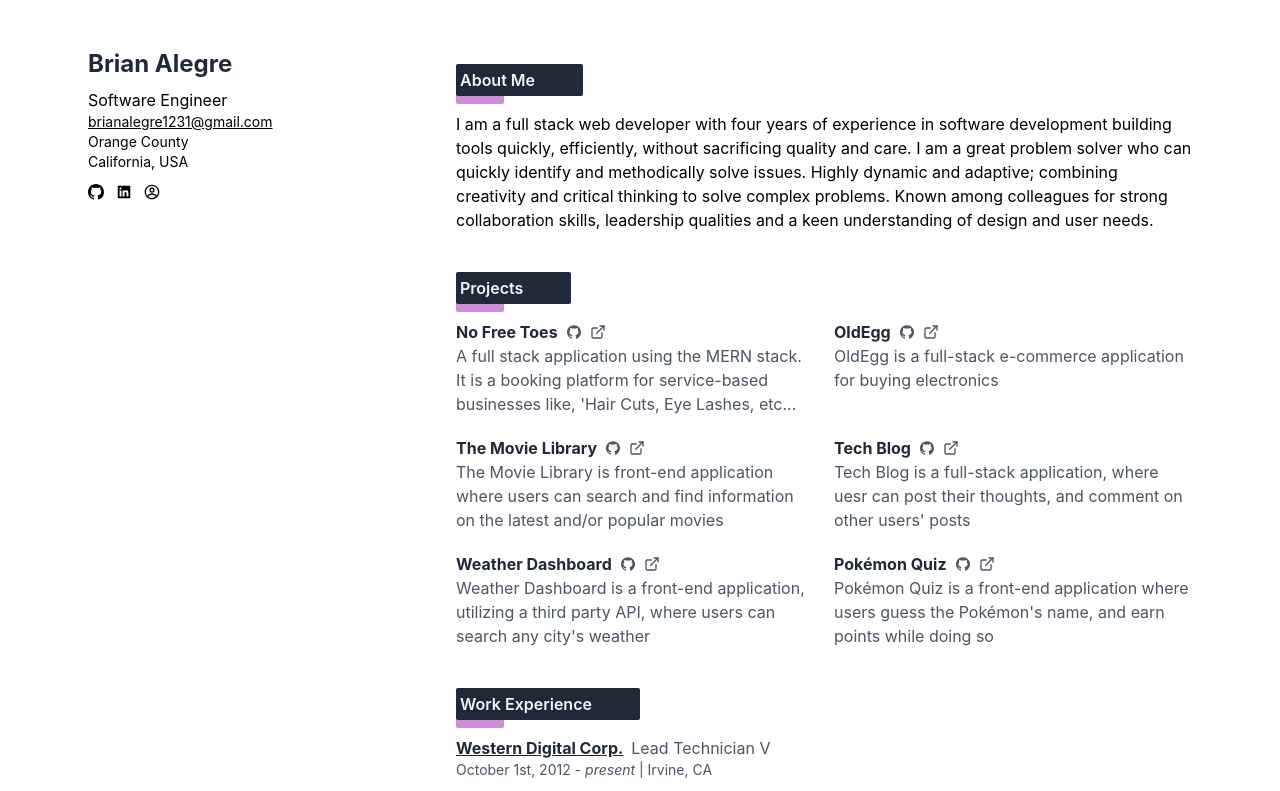
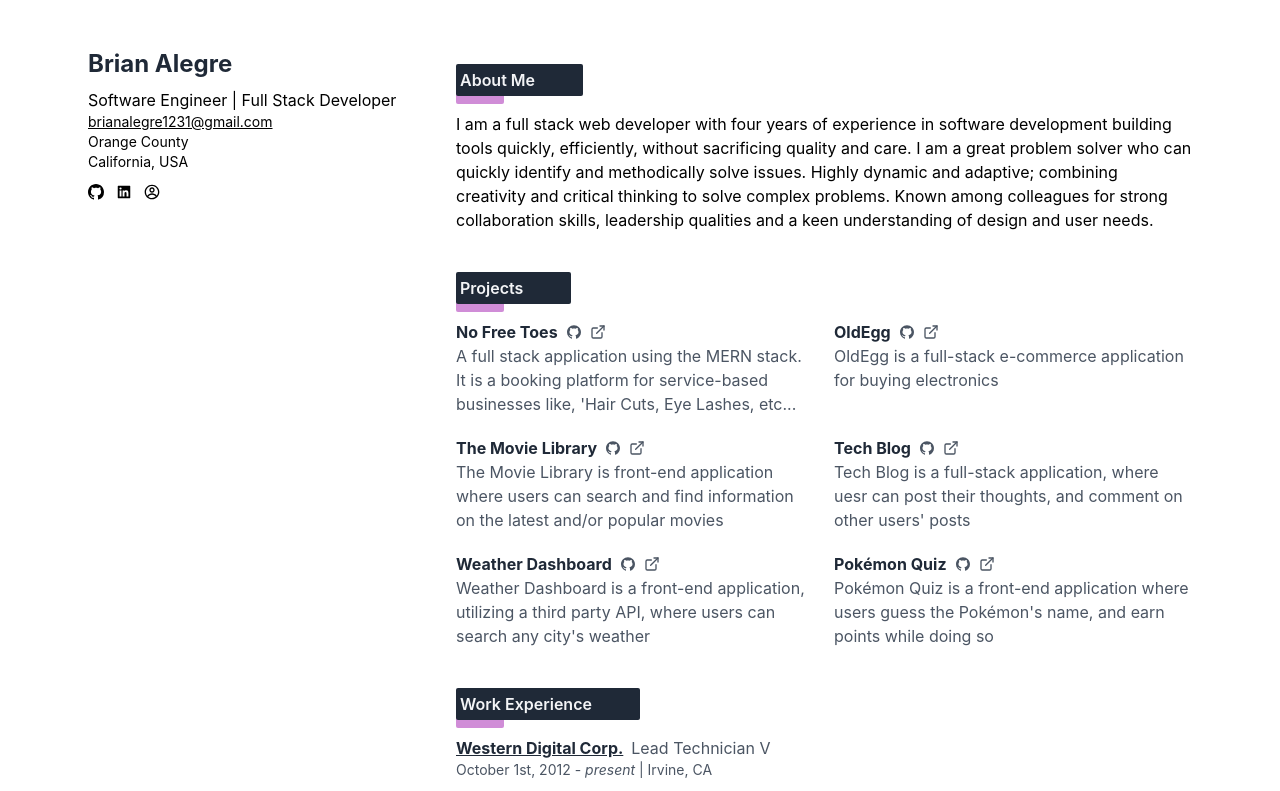
Before and after one commit to brianalegre/Resume, a React (Create React App) app: page / in a window 1280 px wide. Shown: the top 791 px of the page. Built offline with nearby package versions, Linux system fonts and the light colour scheme.

Commit message:
Updated Title in resumeData.js

```diff
--- a/src/resumeData.js
+++ b/src/resumeData.js
@@ -148,7 +148,7 @@ const resumeData = [
         "me": {
             "name": "Brian Alegre",
             "picture": "./images/selfie.jpg",
-            "title": "Software Engineer",
+            "title": "Software Engineer | Full Stack Developer",
             "email": "brianalegre1231@gmail.com",
             "location": {
                 "city": "Orange County",
```
